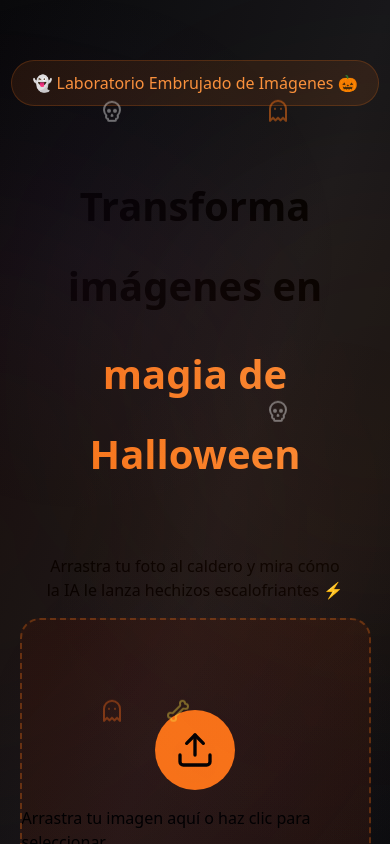
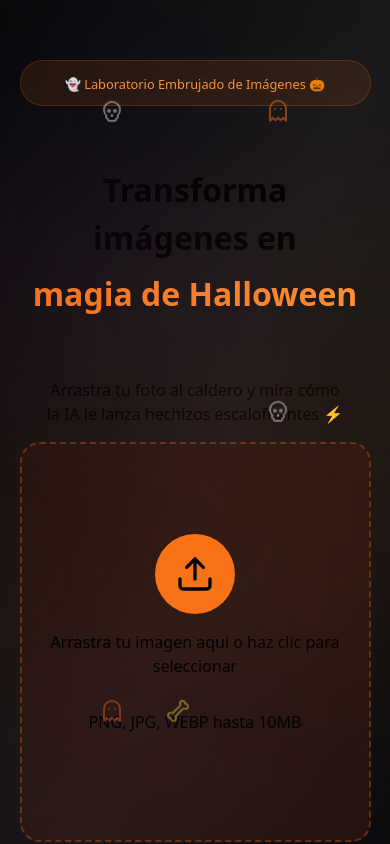
Before and after one commit to SebastianRamirezB/spooky, a React (Vite) app: page / in a window 390 px wide. Shown: the top 844 px of the page. Built offline with nearby package versions, Linux system fonts and the light colour scheme; no server answers.

Commit message:
fix: styles

```diff
--- a/index.html
+++ b/index.html
@@ -1,13 +1,16 @@
 <!doctype html>
 <html lang="en">
+
 <head>
   <meta charset="UTF-8" />
   <link rel="icon" type="image/svg+xml" href="/vite.svg" />
-    <meta name="viewport" content="width=device-width, initial-scale=1.0" />
+  <meta name="viewport" content="width=device-width, initial-scale=1, maximum-scale=1, user-scalable=no" />
   <title>spooke</title>
 </head>
+
 <body>
   <div id="root"></div>
   <script type="module" src="/src/main.tsx"></script>
 </body>
+
 </html>
--- a/src/components/Badge/styles.module.css
+++ b/src/components/Badge/styles.module.css
@@ -21,3 +21,13 @@
     color: rgb(251, 146, 60);
     font-weight: 500;
 }
+
+
+@media screen and (max-width: 1024px) {
+.badge{
+    width: 90%;
+}
+    .badgeText {
+    font-size: .8rem;
+}
+}
--- a/src/components/DragZone/styles.module.css
+++ b/src/components/DragZone/styles.module.css
@@ -16,6 +16,7 @@
   position: relative;
   display: grid;
   place-items: center;
+  text-align: center;
   place-content: center;
   transition: 100ms ease-in;
   background: linear-gradient(to bottom right,
--- a/src/components/Hero/styles.module.css
+++ b/src/components/Hero/styles.module.css
@@ -2,7 +2,6 @@
   font-size: 4.5rem;
   text-wrap: balance;
   text-align: center;
-  line-height: 80px;
   margin: 60px 0;
 }
 
@@ -15,7 +14,8 @@
 @media screen and (max-width: 1024px) {
 
   .title {
-    font-size: 2.5rem;
+    font-size: 2rem;
+
   }
   .subtitle {
     font-size: 1rem;
--- a/src/components/ModalPhotoTransformed/index.tsx
+++ b/src/components/ModalPhotoTransformed/index.tsx
@@ -1,4 +1,4 @@
-import { useState } from 'react';
+import { useEffect, useState } from 'react';
 import { createImage } from '../../api/createImage';
 import styles from './styles.module.css';
 import { CircleX, Download, RefreshCcw } from 'lucide-react';
@@ -67,15 +67,26 @@ const ModalPhotoTransformed = ({ isOpen, setIsModalOpen, file, setFile, original
     };
 
 
+    useEffect(() => {
+        document.body.style.overflow = 'hidden';
+
+
+        // Limpia al desmontar (cuando el modal se cierra)
+        return () => {
+            document.body.style.overflow = '';
+        };
+    }, [])
+
 
     return (
         <>
             {
                 isOpen && (
                     <div className={styles.modal}>
-                        <button disabled={isLoading} onClick={closeModal} className={styles.closedButton}><CircleX /></button>
                         <div className={styles.modalContainer}>
+
                             <div className={styles.imageContainer}>
+                                <button disabled={isLoading} onClick={closeModal} className={styles.closedButton}><CircleX /></button>
 
                                 {
 
--- a/src/components/ModalPhotoTransformed/styles.module.css
+++ b/src/components/ModalPhotoTransformed/styles.module.css
@@ -19,6 +19,7 @@
     display: flex;
     flex-direction: column;
     justify-content: center;
+
 }
 
 .imageContainer {
@@ -29,6 +30,7 @@
     background-color: #1f2937;
     padding: 20px;
     overflow: hidden;
+    position: relative;
 }
 
 .image {
@@ -42,8 +44,8 @@
 
 .closedButton {
     position: absolute;
-    top: 40px;
-    right: 40px;
+    top: 10px;
+    right: 10px;
     outline: none;
 }
 
@@ -76,3 +78,17 @@
     width: 100%;
 
 }
+
+@media screen and (max-width: 1024px) {
+    .modalContainer {
+    padding: 0 20px;
+}
+}
+
+
+
+@supports (-webkit-touch-callout: none) {
+  .modal {
+    height: -webkit-fill-available;
+  }
+}
```
Lines whose indentation alone changed are shown as unchanged.
